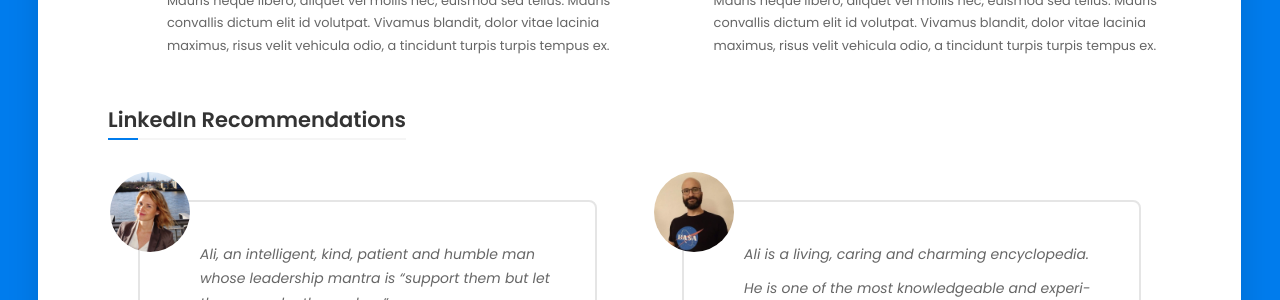
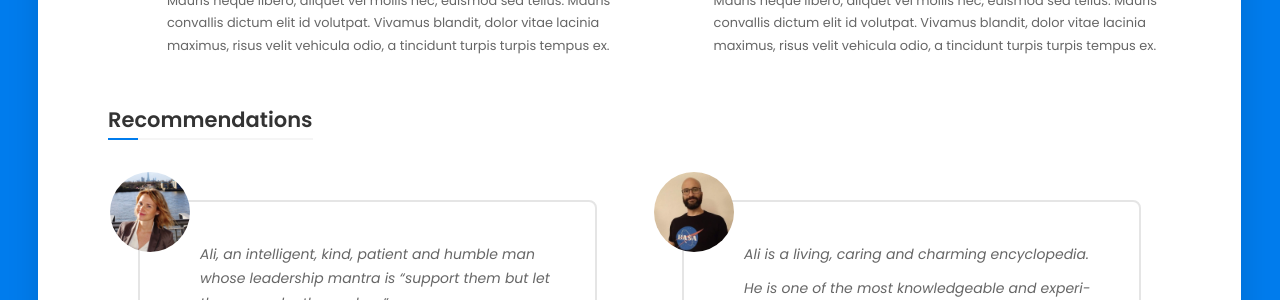
Before and after one commit to integracore2/integracore2.github.io, a Jekyll site: the page built from index.md, in a window 1280 px wide. Shown: the part 876-1176 px from the top of the page. Built offline with Jekyll 4.4.1, drawn with Linux system fonts in a browser that asks for light colours.

Commit message:
minor fixes to linkedin recommendations

```diff
--- a/_config.yml
+++ b/_config.yml
@@ -46,7 +46,7 @@ linkedin_profile_recommendations:
     eriz_zarate: <p>Ali has been one of the best team leaders (if not the best) I have ever had.</p><p>Creative, understanding, hard-working, dynamic, and very intelligent, both in team management and at a technical level.</p><p>Always looking for ways to move forward and optimize processes, focusing on the skills of the teammate to achieve global success.</p><p>Definitely, someone who would always listen first and consult for any adventure.</p>
     jesus_bermudo: <p>Ali turns everything he touch into Gold.</p><p>Such awesome positive enthusiasm and passion for his job is really strange these days in this world.</p><p>Always with a smile, very opened and charm with everyone in the company.</p><p>It's absolutely amazing having Ali on our side.</p>
     enrique_bm: <p>Ali is a living, caring and charming encyclopedia.</p><p>He is one of the most knowledgeable and experienced data scientist and algorithmic trader I know.</p><p>Here at Darwinex Ali has created a top experts department in Machine Learning, and is greatlty contributing to develop Darwinex network.</p><p>Although his busy agenda, Ali makes time to help everyone and is always open to receive new ideas.</p><p>Having such and experiece as Developer, Architect, Teacher, Data Scientist and Quantitative Trader makes him very keen in overcoming any challenge with a business oriented point of view.</p><p>It a pleasure and a privilege to work with him.</p>
-    martyn_tinsley: <p>I've had the pleasure of working under Ali's leadership for nearly two years now. His drive and enthusiasm, combined with his huge range of diverse talents and knowledge mean that he's someone I look up to and admire very much.</p><p>He exhibits a considered approach, and always seems to seek out creative solutions to problems. Not only does Ali use his skills and knowledge to great effect in his own work, but he's always been willing to share his time and experience to help those around him - something that I have benefited from extensively.</p><p>I look forward to learning more from Ali as we work together in the future.</p>
+    martyn_tinsley: <p>I've had the pleasure of working under Ali's leadership for nearly two years now. His drive and enthusiasm, combined with his huge range of diverse talents and knowledge mean that he's someone I look up to and admire very much.</p><p>He exhibits a considered approach, and always seems to seek out creative solutions to problems.</p><p>Not only does Ali use his skills and knowledge to great effect in his own work, but he's always been willing to share his time and experience to help those around him - something that I have benefited from extensively.</p><p>I look forward to learning more from Ali as we work together in the future.</p>
 linkedin_profile_firms:
     alicia_ortega: Head of Marketing @ Darwinex
     paula_romero: Senior Frontend Engineer @ Darwinex
--- a/index.md
+++ b/index.md
@@ -128,7 +128,7 @@ permalink: /
 
                     <!-- Testimonials -->
                     <div class="block-title">
-                      <h2>LinkedIn Recommendations</h2>
+                      <h2>Recommendations</h2>
                     </div>
 
                     <div id="testimonials_1" class="testimonials owl-carousel" data-mobile-items="1" data-tablet-items="7" data-items="7">
```
